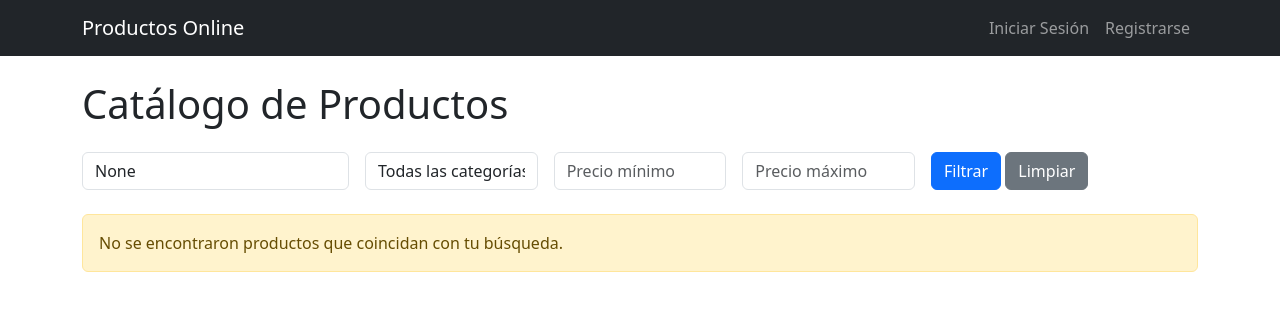
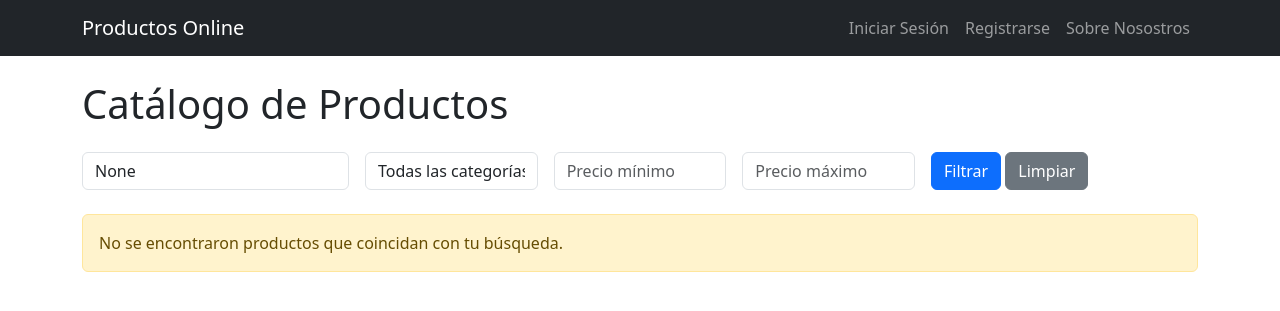
Before and after one commit to Figs0203/E-Commerce-con-IA-Generativa, a Django app: page / in a window 1280 px wide. Shown: the top 311 px of the page. Run offline with Django 5.2, Linux system fonts and the light colour scheme; data that the repository does not hold is empty.

Commit message:
he añadido etiqueta para visualizar el about en la vista home

```diff
--- a/products/templates/home.html
+++ b/products/templates/home.html
@@ -18,6 +18,7 @@
                 {% else %}
                     <a class="nav-link" href="{% url 'login' %}">Iniciar Sesión</a>
                     <a class="nav-link" href="{% url 'register' %}">Registrarse</a>
+                    <a class="nav-link" href="{% url 'about' %}">Sobre Nosostros</a>
                 {% endif %}
             </div>
         </div>
```
